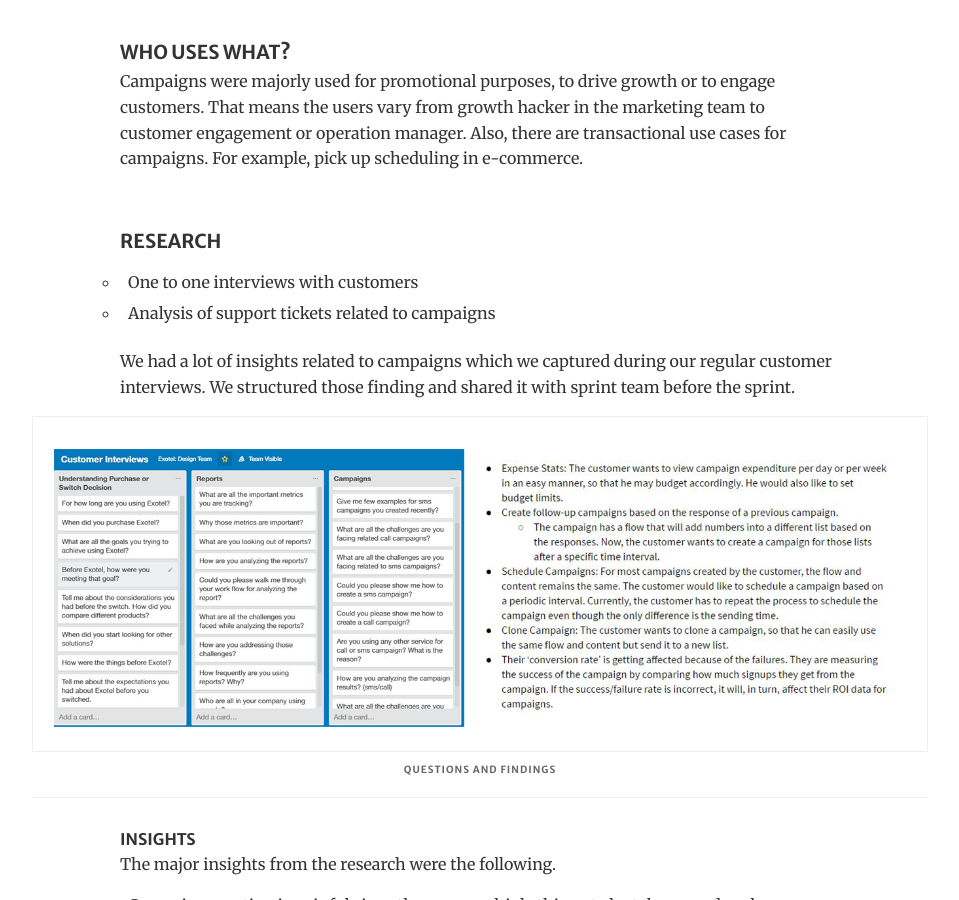
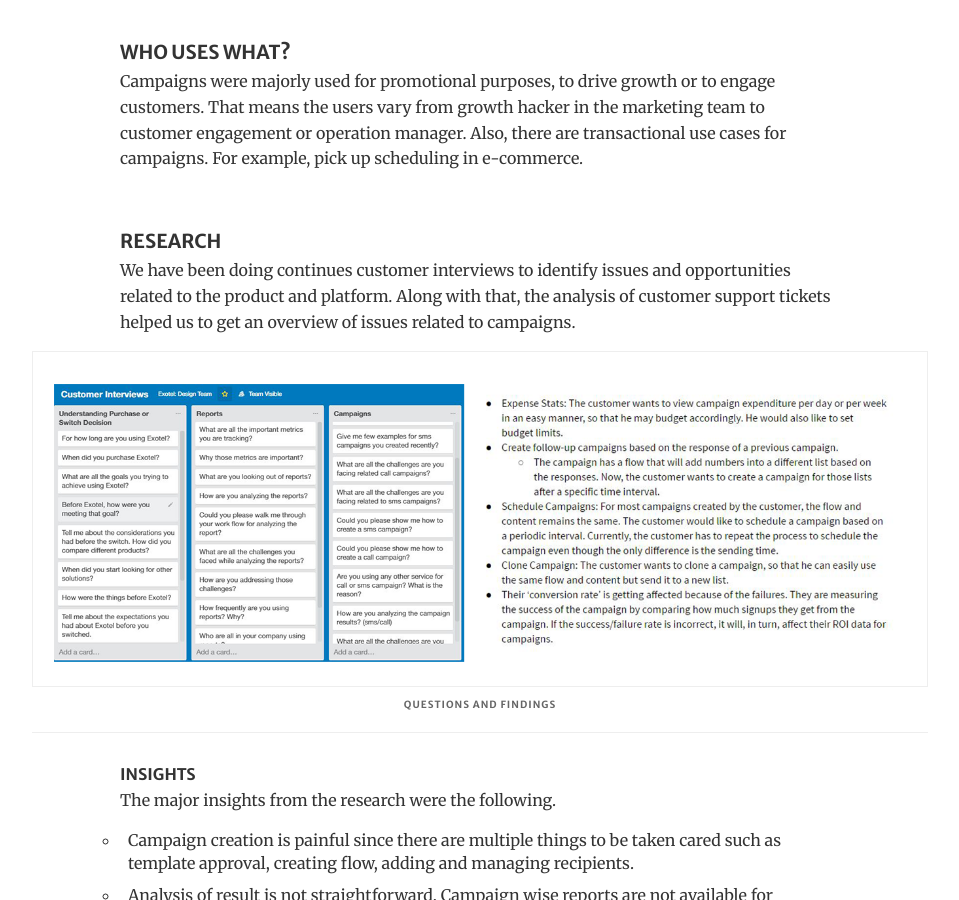
Before and after one commit to abdulraoof/abdulraoof.github.io, a Jekyll site: the page built from campaigns.html, in a window 1280 px wide and 900 px high, scrolled down 928 px. Shown: the whole window, without its empty margins (160-1119 px from the left). Built offline with Jekyll 4.4.1, drawn with Linux system fonts in a browser that asks for light colours.

Commit message:
improved the order of sections

```diff
--- a/campaigns.html
+++ b/campaigns.html
@@ -29,15 +29,7 @@ layout: default
 </section>
 <section>
 	<h4>Research</h4>
-	<p>
-		<ul>
-			<li>One to one interviews with customers</li>
-			<li>Analysis of support tickets related to campaigns</li>
-		</ul>
-	</p>
-	<p>
-		We had a lot of insights related to campaigns which we captured during our regular customer interviews. We structured those finding and shared it with sprint team before the sprint.
-	</p>
+	<p>We have been doing continues customer interviews to identify issues and opportunities related to the product and platform. Along with that, the analysis of customer support tickets helped us to get an overview of issues related to campaigns.</p>
 	<figure class="article-img">
 		<img img-small src="{{site.baseurl}}/assets/images/campaigns/interview.png">
 		<figcaption>Questions and Findings</figcaption>
```
